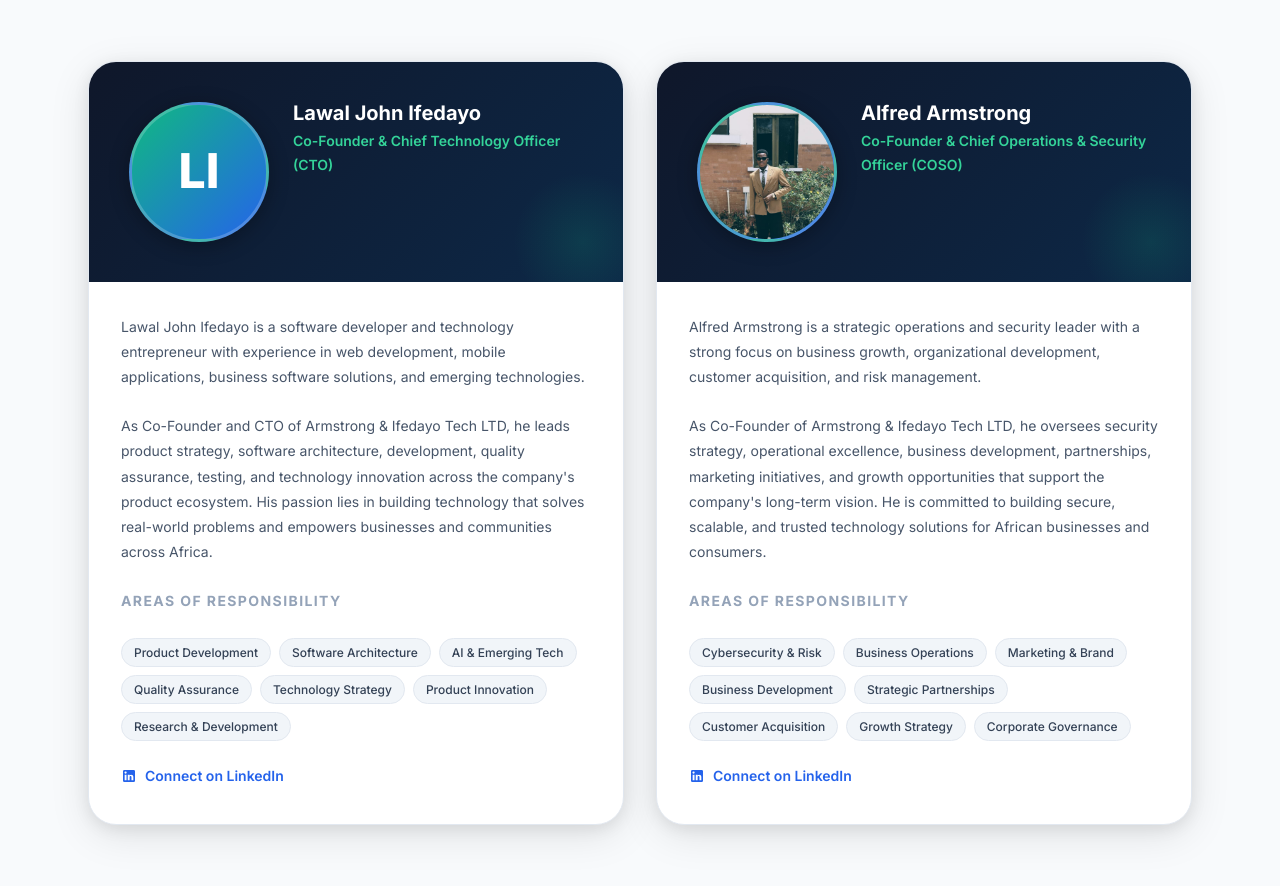
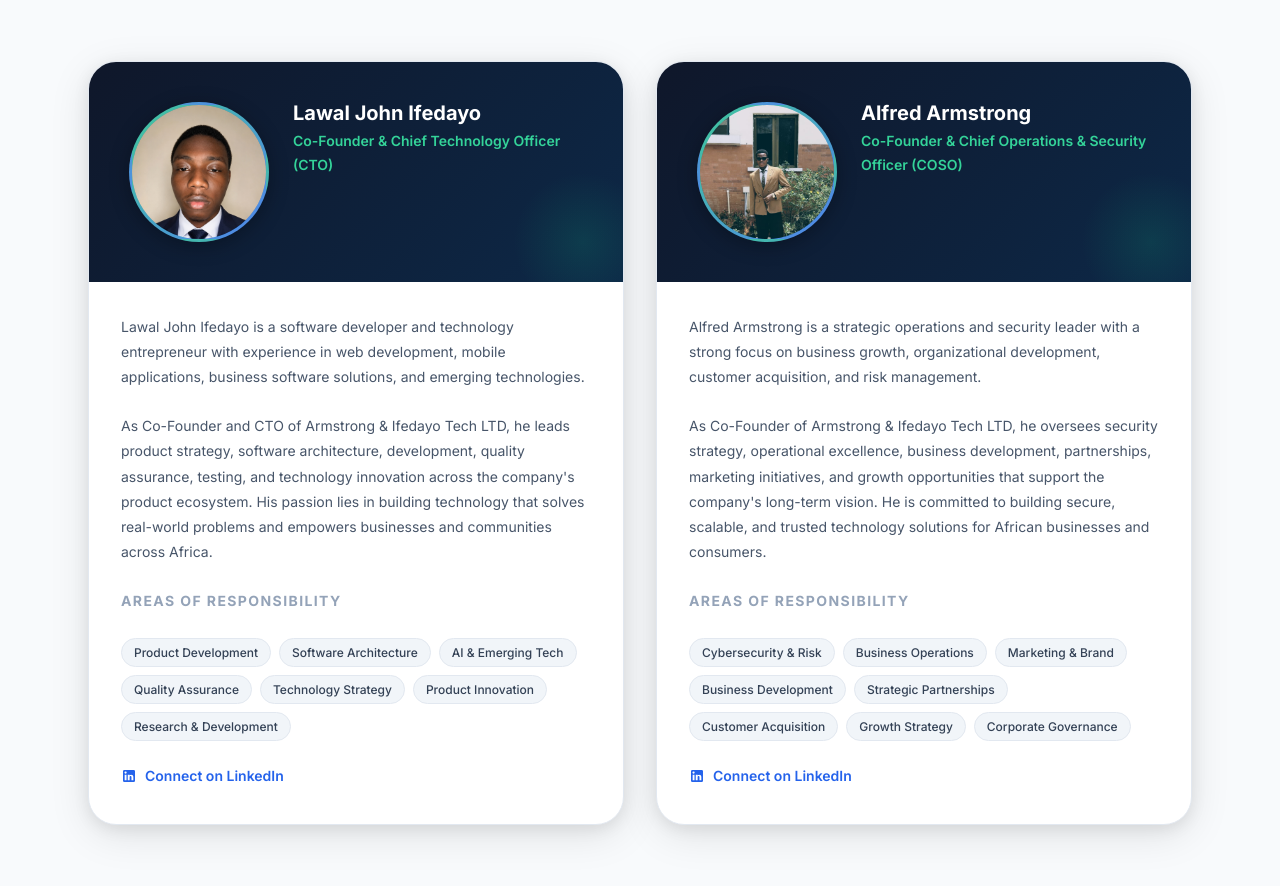
Before and after one commit to Kuino19/ARMMYTECH, a plain HTML site: page about.html in a window 1280 px wide. Shown: the part 2797-3683 px from the top of the page. Drawn offline with Linux system fonts and the light colour scheme.

Commit message:
feat: add Ifedayo's actual profile photo to about page

```diff
--- a/about.html
+++ b/about.html
@@ -246,7 +246,7 @@
         <!-- Founder 1: Lawal John Ifedayo -->
         <div class="founder-card reveal" id="founder-lawal">
           <div class="founder-card-top">
-            <div class="founder-avatar" aria-label="Lawal John Ifedayo avatar">LI</div>
+            <img src="ifedayo.jpeg" alt="Lawal John Ifedayo" class="founder-avatar" />
             <div class="founder-meta">
               <h3>Lawal John Ifedayo</h3>
               <p class="founder-title">Co-Founder &amp; Chief Technology Officer (CTO)</p>
```
Also changed, not shown: ifedayo.jpeg (added).
